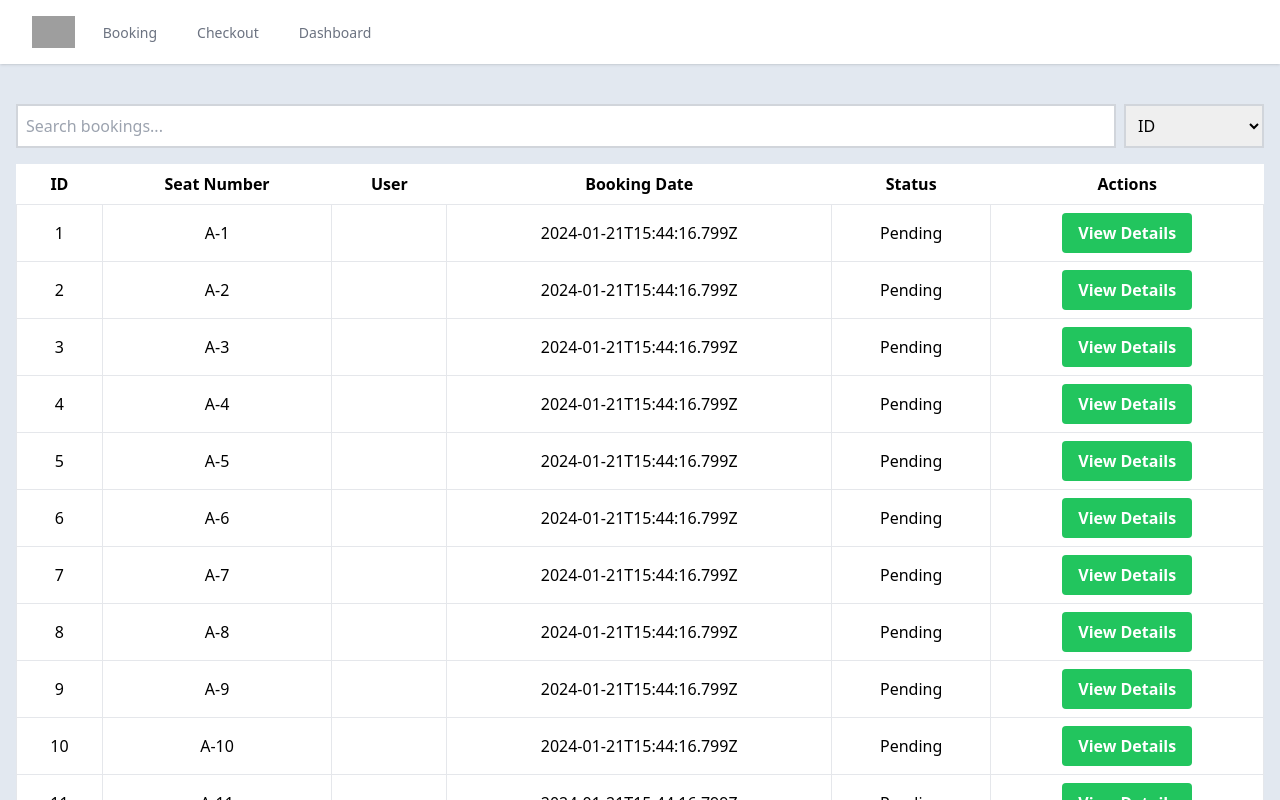
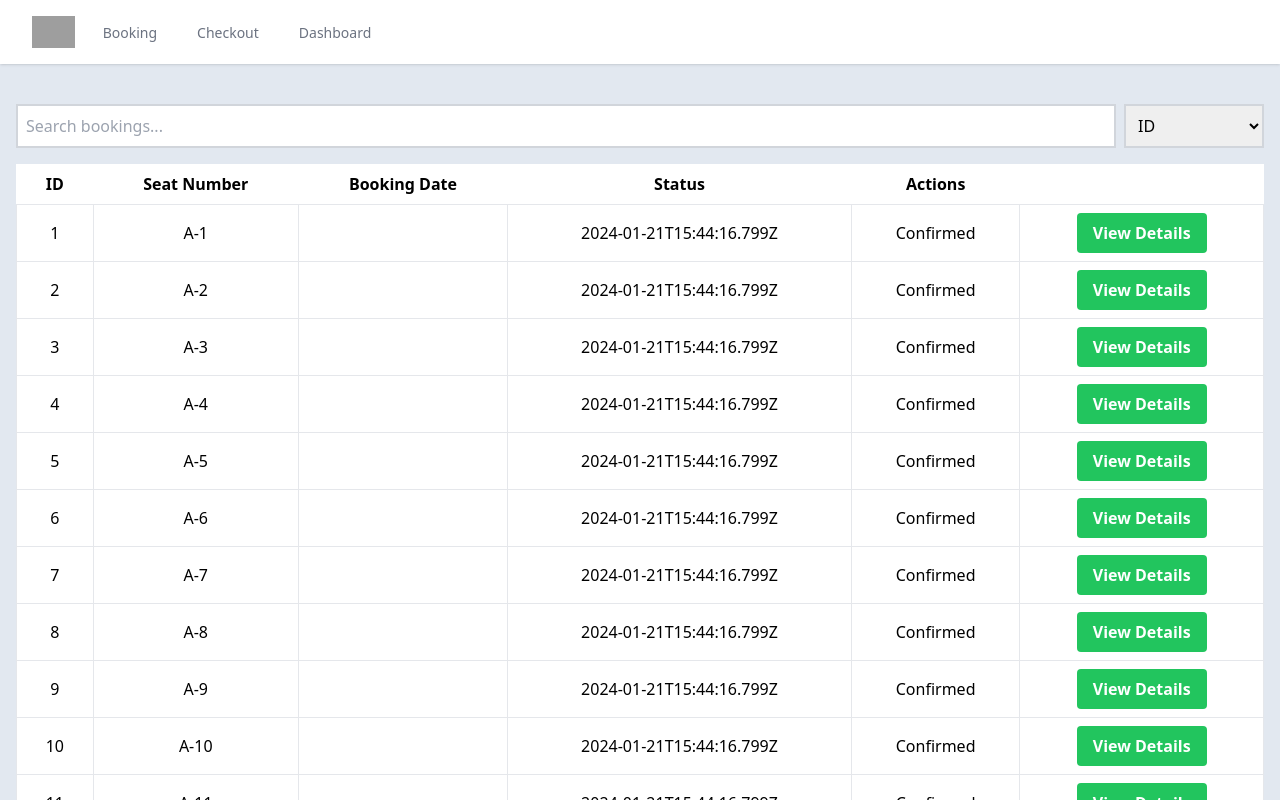
Before and after one commit to sagarpednekar/ticket-booking-ui, a React (Vite) app: page /dashboard in a window 1280 px wide. Shown: the top 800 px of the page. Built offline with nearby package versions, Linux system fonts and the light colour scheme; grey boxes are pictures that could not be loaded.

Commit message:
fix: Made ticket status confirmed

```diff
--- a/src/components/Dashboard.tsx
+++ b/src/components/Dashboard.tsx
@@ -5,6 +5,7 @@
 import { useState } from "react";
 import { reservations } from "../shared/data";
 import { TypeReservations } from "../shared/types";
+import { BookingStatusEnum } from "../shared/interface";
 
 type SearchField = "id" | "seatNumber" | "user";
 
@@ -33,7 +34,7 @@ export default function Dashboard() {
   const cancelBooking = (booking: TypeReservations[number]) => {
     const updatedBookings = bookings.map((b) => {
       if (b.id === booking.id) {
-        return { ...b, status: "canceled" as const };
+        return { ...b, status: BookingStatusEnum.CANCELED };
       }
       return b;
     });
@@ -66,7 +67,6 @@ export default function Dashboard() {
           <tr>
             <th className="px-4 py-2">ID</th>
             <th className="px-4 py-2">Seat Number</th>
-            <th className="px-4 py-2">User</th>
             <th className="px-4 py-2">Booking Date</th>
             <th className="px-4 py-2">Status</th>
             <th className="px-4 py-2">Actions</th>
--- a/src/shared/data.ts
+++ b/src/shared/data.ts
@@ -1,5 +1,6 @@
-import { TypeReservations } from "./types";
+import { IReservation } from "./interface";
 
+export type TypeReservations = IReservation[];
 export const reservations: TypeReservations = [
   {
     id: "1",
@@ -10,7 +11,7 @@ export const reservations: TypeReservations = [
       age: 0,
     },
     bookingDate: "2024-01-21T15:44:16.799Z",
-    status: "pending",
+    status: "confirmed",
   },
   {
     id: "2",
@@ -21,7 +22,7 @@ export const reservations: TypeReservations = [
       age: 0,
     },
     bookingDate: "2024-01-21T15:44:16.799Z",
-    status: "pending",
+    status: "confirmed",
   },
   {
     id: "3",
@@ -32,7 +33,7 @@ export const reservations: TypeReservations = [
       age: 0,
     },
     bookingDate: "2024-01-21T15:44:16.799Z",
-    status: "pending",
+    status: "confirmed",
   },
   {
     id: "4",
@@ -43,7 +44,7 @@ export const reservations: TypeReservations = [
       age: 0,
     },
     bookingDate: "2024-01-21T15:44:16.799Z",
-    status: "pending",
+    status: "confirmed",
   },
   {
     id: "5",
@@ -54,7 +55,7 @@ export const reservations: TypeReservations = [
       age: 0,
     },
     bookingDate: "2024-01-21T15:44:16.799Z",
-    status: "pending",
+    status: "confirmed",
   },
   {
     id: "6",
@@ -65,7 +66,7 @@ export const reservations: TypeReservations = [
       age: 0,
     },
     bookingDate: "2024-01-21T15:44:16.799Z",
-    status: "pending",
+    status: "confirmed",
   },
   {
     id: "7",
@@ -76,7 +77,7 @@ export const reservations: TypeReservations = [
       age: 0,
     },
     bookingDate: "2024-01-21T15:44:16.799Z",
-    status: "pending",
+    status: "confirmed",
   },
   {
     id: "8",
@@ -87,7 +88,7 @@ export const reservations: TypeReservations = [
       age: 0,
     },
     bookingDate: "2024-01-21T15:44:16.799Z",
-    status: "pending",
+    status: "confirmed",
   },
   {
     id: "9",
@@ -98,7 +99,7 @@ export const reservations: TypeReservations = [
       age: 0,
     },
     bookingDate: "2024-01-21T15:44:16.799Z",
-    status: "pending",
+    status: "confirmed",
   },
   {
     id: "10",
@@ -109,7 +110,7 @@ export const reservations: TypeReservations = [
       age: 0,
     },
     bookingDate: "2024-01-21T15:44:16.799Z",
-    status: "pending",
+    status: "confirmed",
   },
   {
     id: "11",
@@ -120,7 +121,7 @@ export const reservations: TypeReservations = [
       age: 0,
     },
     bookingDate: "2024-01-21T15:44:16.799Z",
-    status: "pending",
+    status: "confirmed",
   },
   {
     id: "12",
@@ -131,7 +132,7 @@ export const reservations: TypeReservations = [
       age: 0,
     },
     bookingDate: "2024-01-21T15:44:16.799Z",
-    status: "pending",
+    status: "confirmed",
   },
   {
     id: "13",
@@ -142,7 +143,7 @@ export const reservations: TypeReservations = [
       age: 0,
     },
     bookingDate: "2024-01-21T15:44:16.799Z",
-    status: "pending",
+    status: "confirmed",
   },
   {
     id: "14",
@@ -153,7 +154,7 @@ export const reservations: TypeReservations = [
       age: 0,
     },
     bookingDate: "2024-01-21T15:44:16.799Z",
-    status: "pending",
+    status: "confirmed",
   },
   {
     id: "15",
@@ -164,7 +165,7 @@ export const reservations: TypeReservations = [
       age: 0,
     },
     bookingDate: "2024-01-21T15:44:16.799Z",
-    status: "pending",
+    status: "confirmed",
   },
   {
     id: "16",
@@ -175,7 +176,7 @@ export const reservations: TypeReservations = [
       age: 0,
     },
     bookingDate: "2024-01-21T15:44:16.799Z",
-    status: "pending",
+    status: "confirmed",
   },
   {
     id: "17",
@@ -186,7 +187,7 @@ export const reservations: TypeReservations = [
       age: 0,
     },
     bookingDate: "2024-01-21T15:44:16.799Z",
-    status: "pending",
+    status: "confirmed",
   },
   {
     id: "18",
@@ -197,7 +198,7 @@ export const reservations: TypeReservations = [
       age: 0,
     },
     bookingDate: "2024-01-21T15:44:16.799Z",
-    status: "pending",
+    status: "confirmed",
   },
   {
     id: "19",
@@ -208,7 +209,7 @@ export const reservations: TypeReservations = [
       age: 0,
     },
     bookingDate: "2024-01-21T15:44:16.799Z",
-    status: "pending",
+    status: "confirmed",
   },
   {
     id: "20",
@@ -219,7 +220,7 @@ export const reservations: TypeReservations = [
       age: 0,
     },
     bookingDate: "2024-01-21T15:44:16.799Z",
-    status: "pending",
+    status: "confirmed",
   },
   {
     id: "21",
@@ -230,7 +231,7 @@ export const reservations: TypeReservations = [
       age: 0,
     },
     bookingDate: "2024-01-21T15:44:16.799Z",
-    status: "pending",
+    status: "confirmed",
   },
   {
     id: "22",
@@ -241,7 +242,7 @@ export const reservations: TypeReservations = [
       age: 0,
     },
     bookingDate: "2024-01-21T15:44:16.799Z",
-    status: "pending",
+    status: "confirmed",
   },
   {
     id: "23",
@@ -252,7 +253,7 @@ export const reservations: TypeReservations = [
       age: 0,
     },
     bookingDate: "2024-01-21T15:44:16.799Z",
-    status: "pending",
+    status: "confirmed",
   },
   {
     id: "24",
@@ -263,7 +264,7 @@ export const reservations: TypeReservations = [
       age: 0,
     },
     bookingDate: "2024-01-21T15:44:16.799Z",
-    status: "pending",
+    status: "confirmed",
   },
   {
     id: "25",
@@ -274,7 +275,7 @@ export const reservations: TypeReservations = [
       age: 0,
     },
     bookingDate: "2024-01-21T15:44:16.799Z",
-    status: "pending",
+    status: "confirmed",
   },
   {
     id: "26",
@@ -285,7 +286,7 @@ export const reservations: TypeReservations = [
       age: 0,
     },
     bookingDate: "2024-01-21T15:44:16.799Z",
-    status: "pending",
+    status: "confirmed",
   },
   {
     id: "27",
@@ -296,7 +297,7 @@ export const reservations: TypeReservations = [
       age: 0,
     },
     bookingDate: "2024-01-21T15:44:16.799Z",
-    status: "pending",
+    status: "confirmed",
   },
   {
     id: "28",
@@ -307,7 +308,7 @@ export const reservations: TypeReservations = [
       age: 0,
     },
     bookingDate: "2024-01-21T15:44:16.799Z",
-    status: "pending",
+    status: "confirmed",
   },
   {
     id: "29",
@@ -318,7 +319,7 @@ export const reservations: TypeReservations = [
       age: 0,
     },
     bookingDate: "2024-01-21T15:44:16.799Z",
-    status: "pending",
+    status: "confirmed",
   },
   {
     id: "30",
@@ -329,7 +330,7 @@ export const reservations: TypeReservations = [
       age: 0,
     },
     bookingDate: "2024-01-21T15:44:16.799Z",
-    status: "pending",
+    status: "confirmed",
   },
   {
     id: "31",
@@ -340,7 +341,7 @@ export const reservations: TypeReservations = [
       age: 0,
     },
     bookingDate: "2024-01-21T15:44:16.799Z",
-    status: "pending",
+    status: "confirmed",
   },
   {
     id: "32",
@@ -351,7 +352,7 @@ export const reservations: TypeReservations = [
       age: 0,
     },
     bookingDate: "2024-01-21T15:44:16.799Z",
-    status: "pending",
+    status: "confirmed",
   },
   {
     id: "33",
@@ -362,7 +363,7 @@ export const reservations: TypeReservations = [
       age: 0,
     },
     bookingDate: "2024-01-21T15:44:16.799Z",
-    status: "pending",
+    status: "confirmed",
   },
   {
     id: "34",
@@ -373,7 +374,7 @@ export const reservations: TypeReservations = [
       age: 0,
     },
     bookingDate: "2024-01-21T15:44:16.799Z",
-    status: "pending",
+    status: "confirmed",
   },
   {
     id: "35",
@@ -384,7 +385,7 @@ export const reservations: TypeReservations = [
       age: 0,
     },
     bookingDate: "2024-01-21T15:44:16.799Z",
-    status: "pending",
+    status: "confirmed",
   },
   {
     id: "36",
@@ -395,7 +396,7 @@ export const reservations: TypeReservations = [
       age: 0,
     },
     bookingDate: "2024-01-21T15:44:16.799Z",
-    status: "pending",
+    status: "confirmed",
   },
   {
     id: "37",
@@ -406,7 +407,7 @@ export const reservations: TypeReservations = [
       age: 0,
     },
     bookingDate: "2024-01-21T15:44:16.799Z",
-    status: "pending",
+    status: "confirmed",
   },
   {
     id: "38",
@@ -417,7 +418,7 @@ export const reservations: TypeReservations = [
       age: 0,
     },
     bookingDate: "2024-01-21T15:44:16.799Z",
-    status: "pending",
+    status: "confirmed",
   },
   {
     id: "39",
@@ -428,7 +429,7 @@ export const reservations: TypeReservations = [
       age: 0,
     },
     bookingDate: "2024-01-21T15:44:16.799Z",
-    status: "pending",
+    status: "confirmed",
   },
   {
     id: "40",
@@ -439,6 +440,6 @@ export const reservations: TypeReservations = [
       age: 0,
     },
     bookingDate: "2024-01-21T15:44:16.799Z",
-    status: "pending",
+    status: "confirmed",
   },
 ];
```
